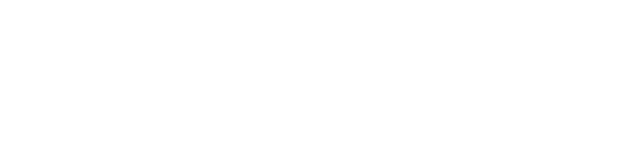
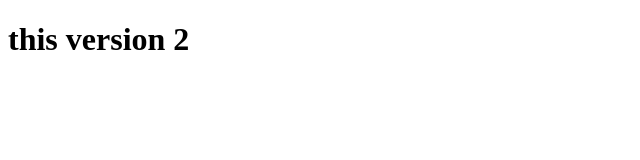
Before and after one commit to Rudra616/myrepo, a plain HTML site: page index.html in a window 1280 px wide. Shown: the whole page, without its empty margins (0-640 px from the left). Drawn offline with Linux system fonts and the light colour scheme.

Commit message:
this is v2

```diff
--- a/index.html
+++ b/index.html
@@ -6,6 +6,6 @@
     <title>Document</title>
 </head>
 <body>
-
+    <h1>this version 2</h1>
 </body>
 </html>
```
